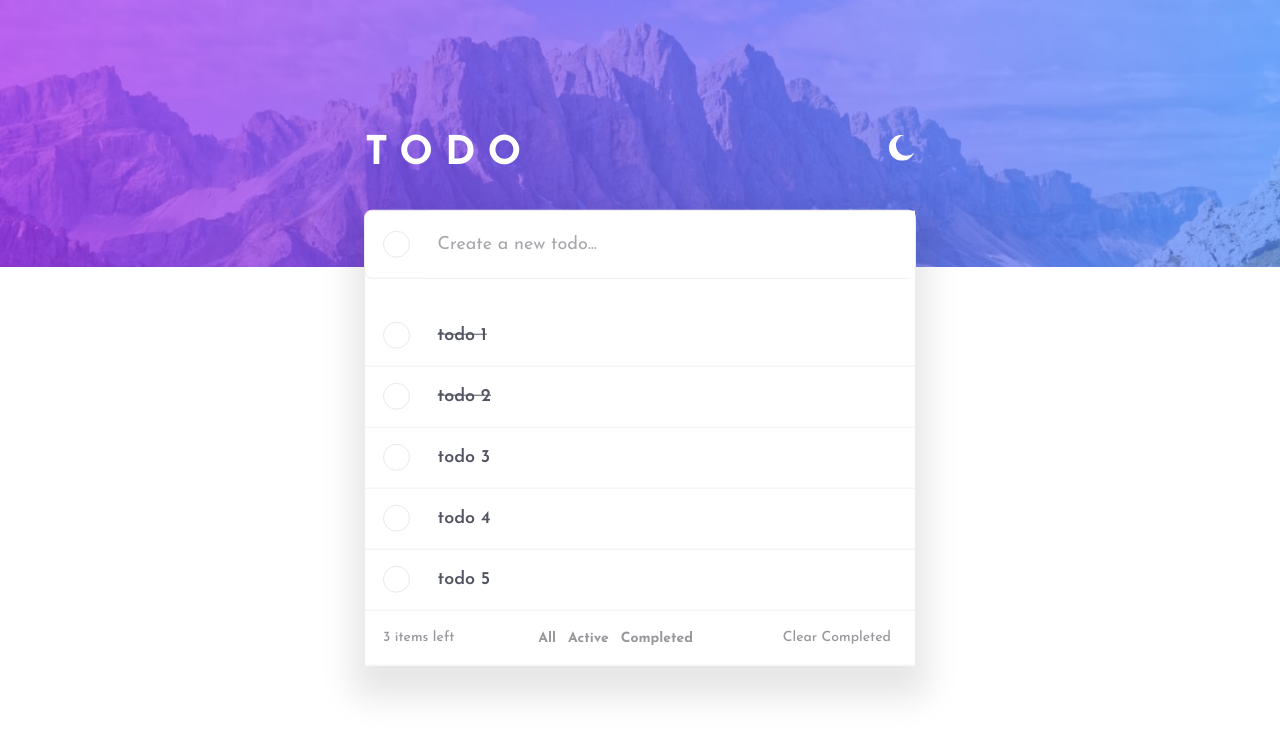
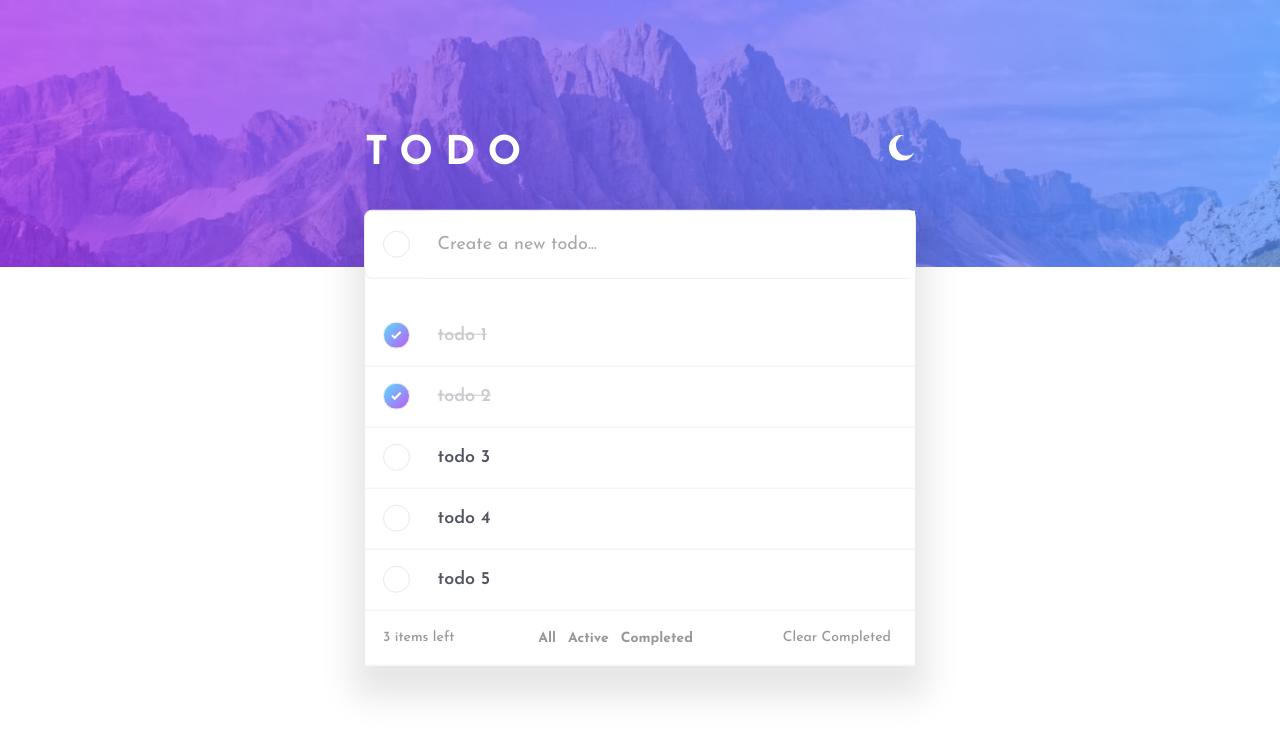
Before and after one commit to UTKUC3NGIZ/todo-app-react, a React (Create React App) app: page / in a window 1280 px wide. Shown: the top 736 px of the page. Built offline with nearby package versions, Linux system fonts and the light colour scheme.

Commit message:
className and animation
-todoInput__checkbox, todoInput__text className Edited

-"completed" animation completed

```diff
--- a/src/App.css
+++ b/src/App.css
@@ -68,6 +68,9 @@ button {
         display: flex;
         justify-content: flex-end; }
         .todoSection .mainTodo ul li .todoInput__checkbox {
+          display: flex;
+          justify-content: center;
+          align-items: center;
           width: 1.389rem;
           height: 1.389rem;
           padding: 0;
@@ -85,6 +88,11 @@ button {
           font-weight: 600; }
         .todoSection .mainTodo ul li .todoInput__cross {
           display: none; }
+        .todoSection .mainTodo ul li .todoInput .activeCheckButton {
+          background-image: linear-gradient(to right bottom, #57ddff, #c058f3); }
+        .todoSection .mainTodo ul li .todoInput .activeCheckText {
+          text-decoration: line-through;
+          opacity: 0.3; }
     .todoSection .mainTodo .todoSetting {
       width: 100%;
       background: white;
--- a/src/App.js
+++ b/src/App.js
@@ -1,6 +1,7 @@
 import "./assets/css/reset.css";
 import "./app.css";
 import moon from "./assets/images/icon-moon.svg";
+import checkImg from "./assets/images/icon-check.svg";
 import { useState } from "react";
 function App() {
   const [todos, setTodos] = useState([
@@ -49,6 +50,7 @@ function App() {
     setTodos(newTodos);
   }
 
+
   return (
     <>
       <div className="mainDiv">
@@ -77,13 +79,18 @@ function App() {
                 <li key={todo.id}>
                   <div className="todoInput">
                     <span
-                      className="todoInput__checkbox"
+                      className={
+                        "todoInput__checkbox " +
+                        (todo.completed ? "activeCheckButton" : "")
+                      }
                       type="checkbox"
                       onClick={() => changeTodo(todo.id)}
-                    ></span>
+                    >
+                      <img src={checkImg} alt="" />
+                    </span>
 
                     <span
-                      className="todoInput__text"
+                      className={"todoInput__text " + (todo.completed ? "activeCheckText" : "")}
                       style={{
                         textDecoration: todo.completed ? "line-through" : "",
                       }}
--- a/src/app.scss
+++ b/src/app.scss
@@ -87,6 +87,9 @@ button {
           justify-content: flex-end;
 
           &__checkbox {
+            display: flex;
+            justify-content: center;
+            align-items: center;
             width: 1.389rem;
             height: 1.389rem;
             padding: 0;
@@ -107,6 +110,18 @@ button {
 
           &__cross {
             display: none;
+          }
+
+          .activeCheckButton {
+            background-image: linear-gradient(
+              to right bottom,
+              #57ddff,
+              #c058f3
+            );
+          }
+          .activeCheckText {
+            text-decoration: line-through;
+            opacity: 0.3;
           }
         }
       }
@@ -167,8 +182,7 @@ button {
     font-size: 14px;
     background: url(./assets/images/bg-mobile-light.jpg);
     background-repeat: no-repeat;
-        background-size: contain;
-
+    background-size: contain;
   }
 
   .mainDiv {
```
Also changed, not shown: 1 other file (tests, documents, lock files or other folders).
